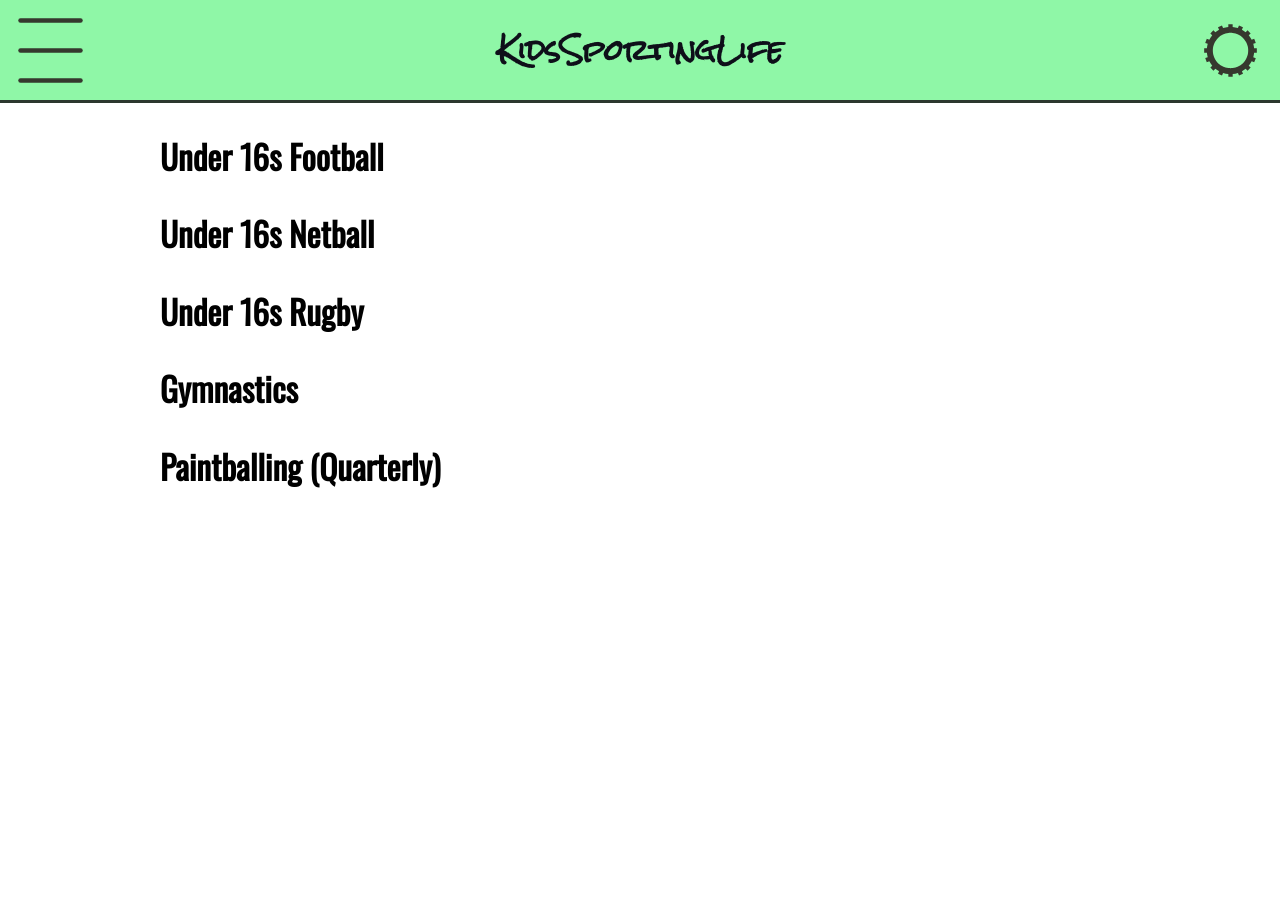
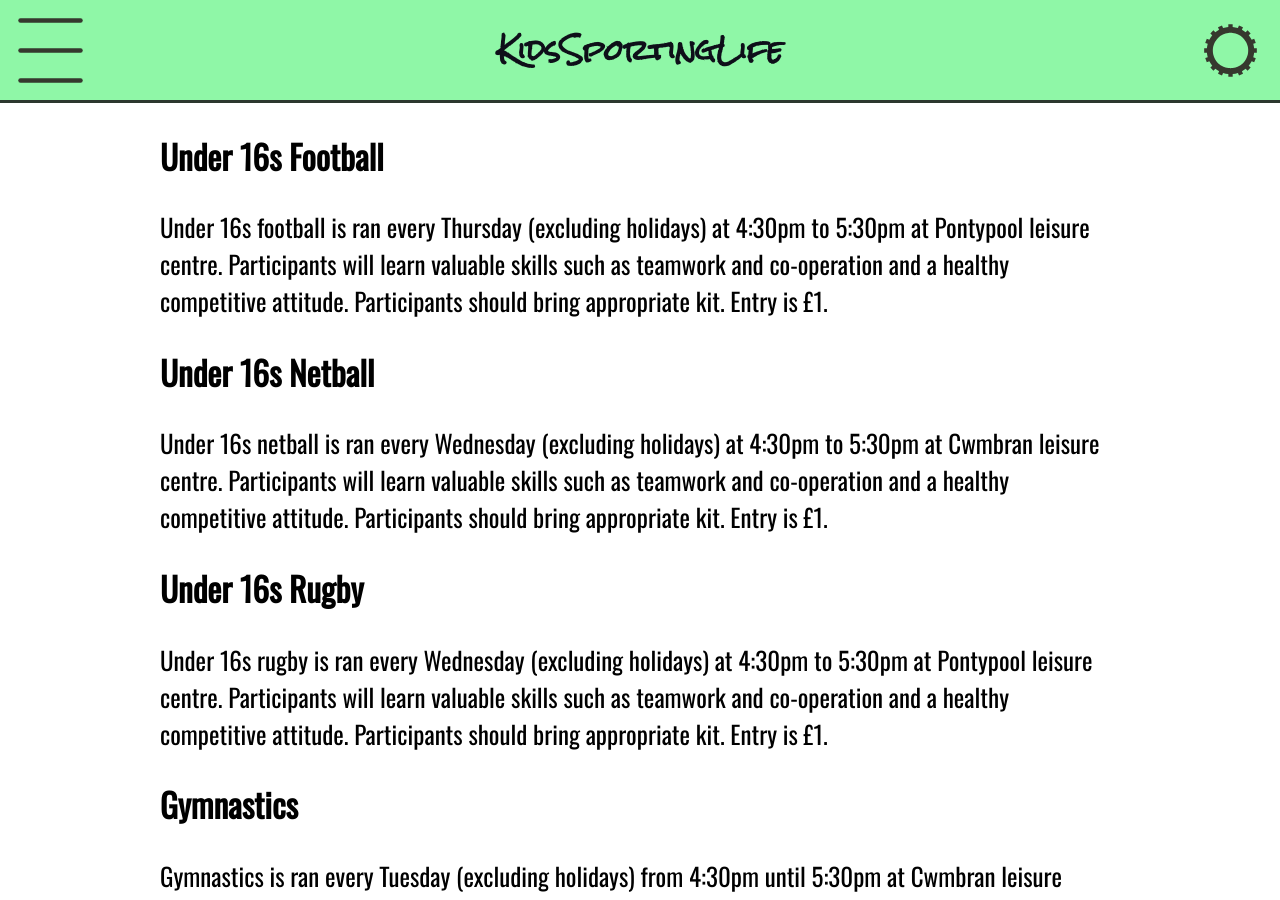
Before and after one commit to AmyHannahMorgan/unit-13-website-kidssportingfun, a Jekyll site: the page built from activities/14+/index.html, in a window 1280 px wide and 900 px high. Built offline with Jekyll 4.4.1, drawn with Linux system fonts in a browser that asks for light colours; some of the changed text lies outside the part shown.

Commit message:
added activity text

```diff
--- a/activities/14+/index.html
+++ b/activities/14+/index.html
@@ -5,10 +5,20 @@ layout: default
 
 <h2>Under 16s Football</h2>
 
+<p>Under 16s football is ran every Thursday (excluding holidays) at 4:30pm to 5:30pm at Pontypool leisure centre. Participants will learn valuable skills such as teamwork and co-operation and a healthy competitive attitude. Participants should bring appropriate kit. Entry is £1.</p>
+
 <h2>Under 16s Netball</h2>
+
+<p>Under 16s netball is ran every Wednesday (excluding holidays) at 4:30pm to 5:30pm at Cwmbran leisure centre. Participants will learn valuable skills such as teamwork and co-operation and a healthy competitive attitude. Participants should bring appropriate kit. Entry is £1.</p>
 
 <h2>Under 16s Rugby</h2>
 
+<p>Under 16s rugby is ran every Wednesday (excluding holidays) at 4:30pm to 5:30pm at Pontypool leisure centre. Participants will learn valuable skills such as teamwork and co-operation and a healthy competitive attitude. Participants should bring appropriate kit. Entry is £1.</p>
+
 <h2>Gymnastics</h2>
 
+<p>Gymnastics is ran every Tuesday (excluding holidays) from 4:30pm until 5:30pm at Cwmbran leisure centre. During gymnastics participants will learn a variety of different skills and participate in a variety of activities such as trampolining, horse vaulting and beam routines. Entry is £1. Participants wearing unsuitable clothing will not be allowed entry. </p>
+
 <h2>Paintballing (Quarterly)</h2>
+
+<p>Quarterly (every three months) trips paintballing for older participants. Participants should bring an appropriate change of clothes. Participants’ schools will be contacted to ensure that there have been no issues with behaviour, especially anger and violent behaviour. Entry is £5.</p>
```
